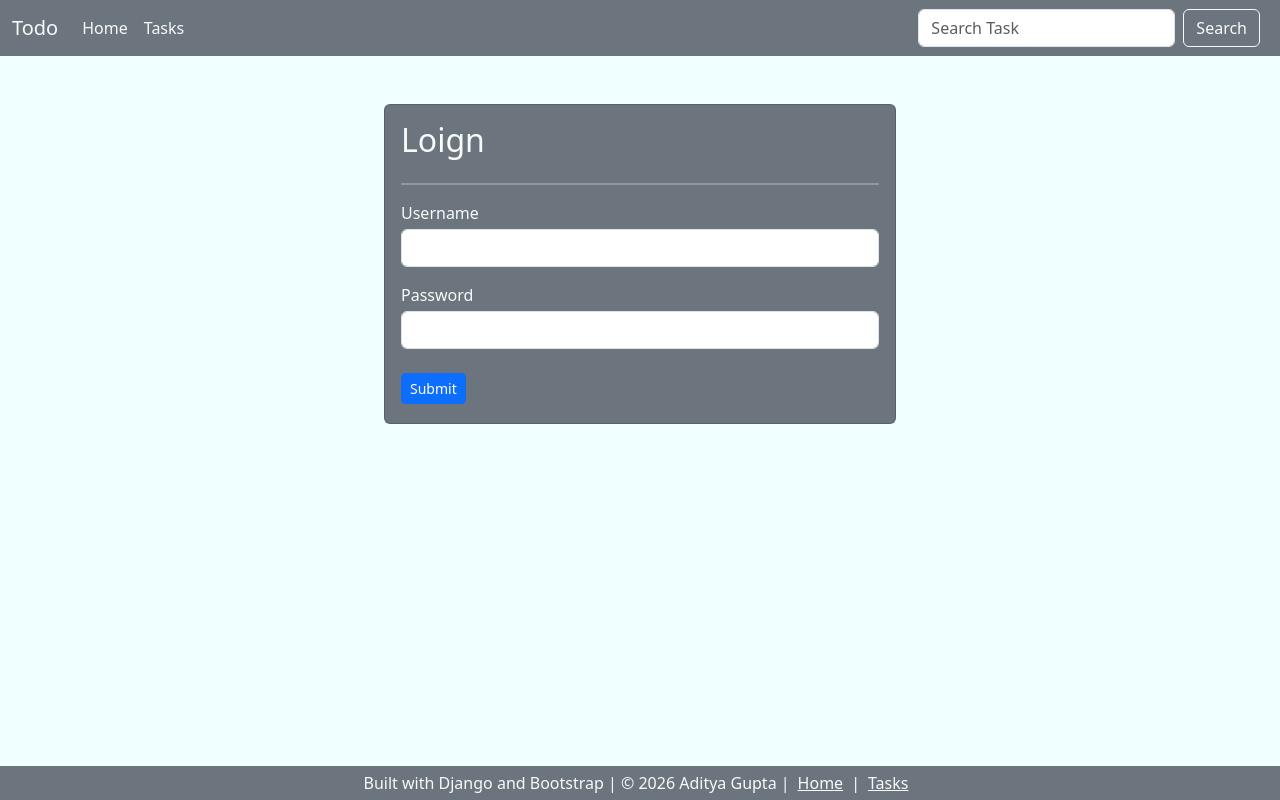
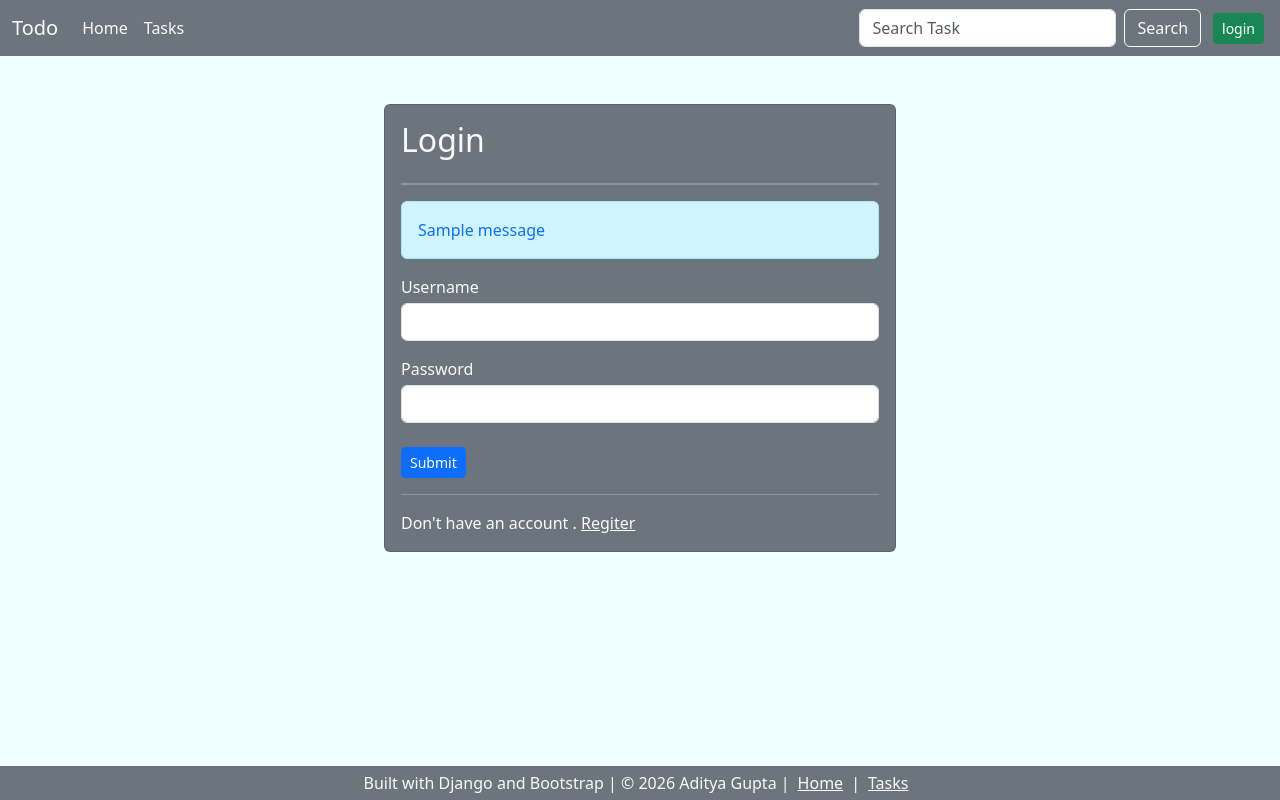
Before and after one commit to Adityagupta-18/django_todo_app, a Django app: page /login/ in a window 1280 px wide. Run offline with Django 5.2, Linux system fonts and the light colour scheme; tables that the repository leaves empty hold one stand-in row (values such as "Sample post"); one stand-in notice (Sample message) is shown.

Commit message:
added login page

```diff
--- a/home/urls.py
+++ b/home/urls.py
@@ -20,9 +20,10 @@ from home import views
 
 urlpatterns = [
     path('', views.home, name='home'),
-    path('tasks', views.tasks, name='tasks'),
+    path('tasks/', views.tasks, name='tasks'),
     path('register/', views.register_page, name='register_page'),
     path('login/', views.login_page, name='login_page'),
+    path('logout/', views.logout_page, name='logout_page'),
     path('edit/<int:id>/', views.edittask, name='edittask'),
     path('del/<int:id>/', views.deltask, name='deltask'),
 ]
--- a/home/views.py
+++ b/home/views.py
@@ -2,28 +2,37 @@ from django.shortcuts import render , HttpResponse ,redirect , get_object_or_404
 from home.models import Task
 from django.db.models import Q
 from django.contrib.auth.models import User
-from django.contrib.auth import login,logout
+from django.contrib.auth import authenticate, login , logout
+from django.contrib.auth.decorators import login_required
 from django.contrib import messages
 
 # Create your views here.
+
 def home(request):
     context={'success':False}
     if request.method=='POST':
+        if not request.user.is_authenticated:
+            return redirect('/login/')
+
         title=request.POST['title']
         desc=request.POST['desc']
-        # for model connection
-        print(title,desc)
-        ins=Task(tasktitle=title,taskdesc=desc)
+
+        ins = Task(
+            user=request.user,
+            tasktitle=title,
+            taskdesc=desc
+        )
         ins.save()
         context={'success':True}
     return render(request,'home.html',context)
 
 from django.db.models import Q
 
+@login_required(login_url='/login/')
 def tasks(request):
     warning=False
     search = request.GET.get('search', '').strip()
-    alltask = Task.objects.all()
+    alltask = Task.objects.filter(user=request.user)
     if search:
         words = search.split()
         query = Q()
@@ -34,6 +43,7 @@ def tasks(request):
             warning=True
     return render(request, 'tasks.html', {'tasks': alltask,'warning':warning})
 
+@login_required(login_url='/login/')
 def edittask(request,id):
     task=Task.objects.get(id=id)
     if request.method=='POST':
@@ -43,11 +53,11 @@ def edittask(request,id):
        return redirect("tasks")
     return render(request,"edittask.html",{"task":task})
 
+@login_required(login_url='/login/')
 def deltask(request,id):
     task = get_object_or_404(Task, id=id)
     task.delete()
     return redirect("tasks")
-
 
 
 def register_page(request):
@@ -55,7 +65,7 @@ def register_page(request):
         firstname=request.POST.get('firstname')
         lastname=request.POST.get('lastname')
         username=request.POST.get('username')
-        password=request.POST.get('passwords')
+        password=request.POST.get('password')
 
         user=User.objects.filter(username=username)
         if user.exists():
@@ -75,6 +85,21 @@ def register_page(request):
     return render(request,'registerpage.html')
 
 def login_page(request):
-    username=request.POST.get('username')
-    password=request.POST.get('passwords')
+    if request.method=='POST':
+        username=request.POST.get('username')
+        password=request.POST.get('password')
+        if not User.objects.filter(username=username).exists():
+            messages.add_message(request, messages.INFO, "USERNAME DOESN'T EXISTS .")
+            return redirect('/register/')
+
+        user=authenticate(username=username, password=password)
+        if user is None:
+            messages.add_message(request, messages.INFO, "INVALID CREDENTIALS .")
+        else:
+            login(request,user)
+            return redirect('tasks')
     return render(request,'loginpage.html')
+
+def logout_page(request):
+    logout(request)
+    return redirect('/login/')
--- a/templates/base.html
+++ b/templates/base.html
@@ -31,10 +31,17 @@
       </div>
       <form method="GET" action="{% url 'tasks' %}" class="form-inline my-2 my-lg-0 d-flex align-items-center justify-content-center">
       <input class="form-control mr-sm-2" type="search" name="search" value="{{ request.GET.search }}" placeholder="Search Task" aria-label="Search">
-      <button class="btn btn-outline-light my-2 my-sm-0 mx-2" type="submit">Search</button>
+      <button class="btn btn-outline-light my-sm-0 mx-2" type="submit">Search</button>
     </form>
+    {% if request.user.is_authenticated %}
+      <a href="/logout/" class="btn btn-sm btn-danger my-2 my-sm-0 mx-1" type="submit">logout</a>
+      {% else %}
+      <a href="/login/" class="btn btn-sm btn-success my-2 my-sm-0 mx-1" type="submit">login</a>
+      {% endif %}
     </div>
   </nav>
+
+
 
 {% if warning %}
 <div class="alert alert-dismissible fade show rounded-0 text-light bordered border-dark" role="alert" style="background-color:grey;height: 20px;display: flex;align-items: center;">
--- a/templates/loginpage.html
+++ b/templates/loginpage.html
@@ -2,9 +2,16 @@
 {% block body %}
 
 
-<div class="card p-3 my-5 bg-secondary" style="width: 40%; height:40vh; margin: auto auto;">
-    <h2 class="text-light">Loign</h2>
+<div class="card p-3 my-5 bg-secondary" style="width: 40%; margin: auto auto;">
+    <h2 class="text-light">Login</h2>
     <hr style="border: 1px solid whitesmoke ;">
+    {% if messages %}
+    {% for message in messages %}
+    <div class="alert alert-info text-primary" role="alert">
+        {{ message }}
+    </div>
+    {% endfor %}
+    {% endif %}
     <form method="post">
         {% csrf_token %}
         <div class="form-group text-light">
@@ -16,6 +23,8 @@
             <input type="password" class="form-control mt-1 mb-3" id="password" name="password" required placeholder="">
 
             <button type="submit" class="btn btn-sm btn-primary mt-2">Submit</button>
+            <hr>
+            Don't have an account . <a class="text-light" href="/register/">Regiter</a>
     </form>
 </div>
 
--- a/templates/registerpage.html
+++ b/templates/registerpage.html
@@ -32,6 +32,8 @@
             <input type="password" class="form-control mt-1 mb-3" id="password" name="password" required placeholder="">
 
             <button type="submit" class="btn btn-sm btn-primary mt-2">Submit</button>
+            <hr>
+            Already have an account . <a class="text-light" href="/login/">login</a>
 
     </form>
 </div>
```
Also changed, not shown: README.md, home/migrations/0001_initial.py. Lines whose indentation alone changed are shown as unchanged.
